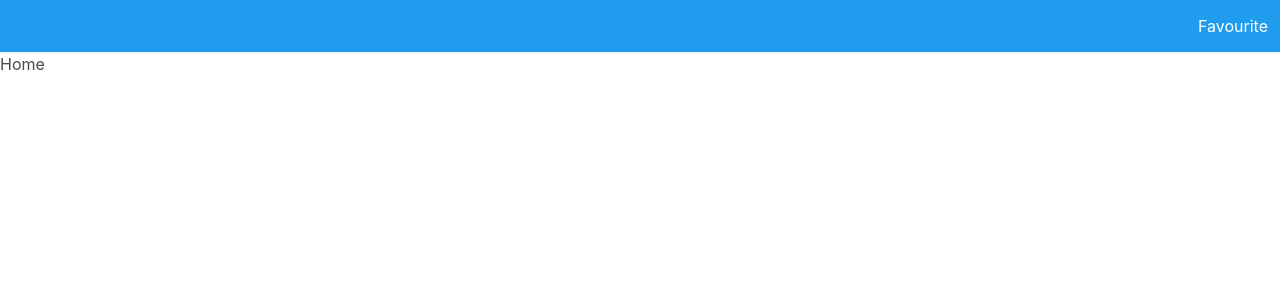
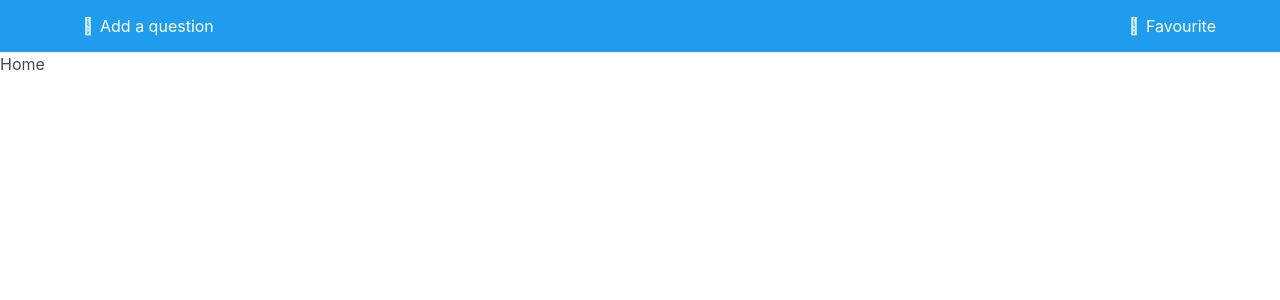
Before and after one commit to mehdi-alouane/dabadoc, a Vue app in the folder client/: page / in a window 1280 px wide. Shown: the top 300 px of the page. Built offline with nearby package versions, Linux system fonts and the light colour scheme; what vue-browser-geolocation would draw is missing.

Commit message:
refactor: update navbar links

```diff
--- a/client/src/components/NavBar.vue
+++ b/client/src/components/NavBar.vue
@@ -1,12 +1,31 @@
 <template>
   <div class="navbar is-info has-shadow">
-    <div class="navbar-menu navbar-end">
-      <router-link
-        to=""
-        class="navbar-item"
-      >
-        Favourite
-      </router-link>
+    <div class="container">
+      <div class="navbar-menu">
+
+        <div class="navbar-start">
+          <router-link
+            :to="{ name: 'question' }"
+            class="navbar-item">
+            <span class="icon">
+              <i class="fa fa-plus"></i>
+            </span>
+            <span>Add a question</span>
+          </router-link>
+        </div>
+
+        <div class="navbar-end">
+          <router-link
+            to=""
+            class="navbar-item"
+          >
+          <span class="icon">
+            <i class="far fa-bookmark"></i>
+          </span>
+          <span>Favourite</span>
+          </router-link>
+        </div>
+      </div>
     </div>
   </div>
 </template>
```
